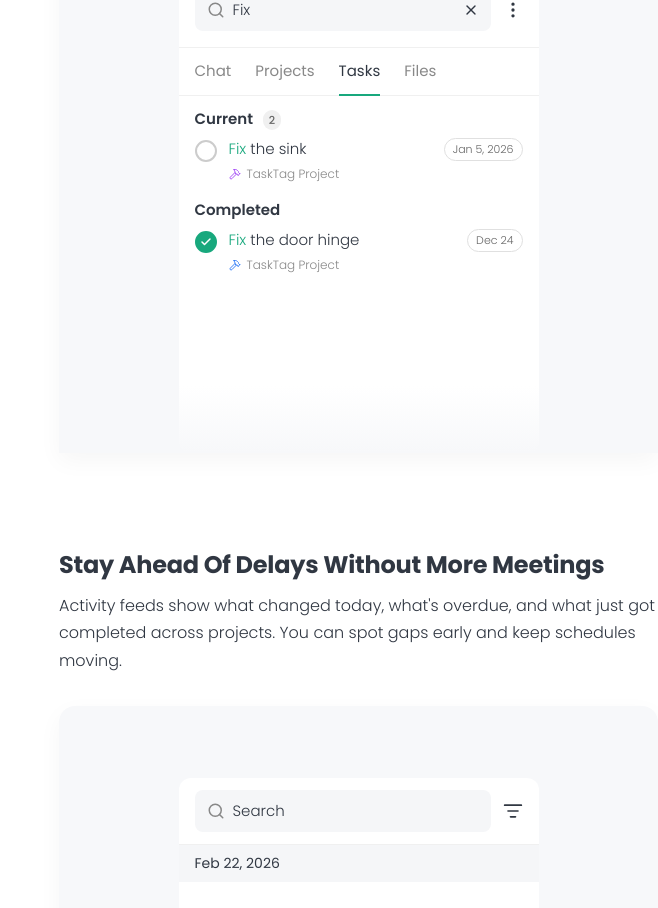
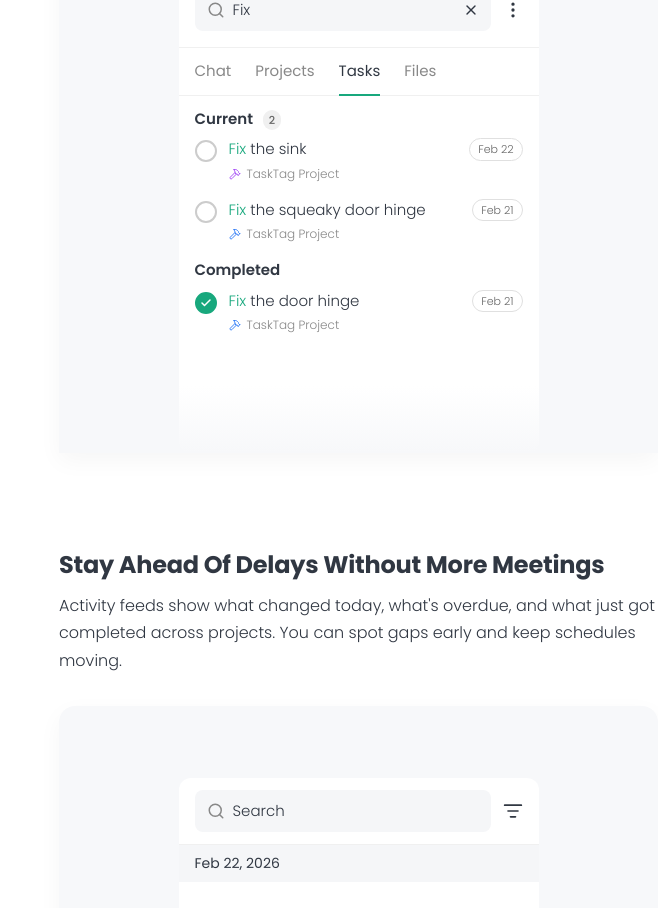
Before and after one commit to dedekysf/Landing-Page, a React (Vite) app: page / in a window 1280 px wide. Shown: the part 5157-6065 px from the top of the page, without its empty margins (622-1280 px from the left). Built offline with nearby package versions, Linux system fonts and the light colour scheme.

Commit message:
Fix build errors for production deployment

```diff
--- a/src/components/sections/FeaturesV2.tsx
+++ b/src/components/sections/FeaturesV2.tsx
@@ -166,7 +166,6 @@ const FeaturesV2: React.FC = () => {
                             <FeatureScrollBlock
                                 key={feat.id}
                                 feat={feat}
-                                index={i}
                                 isActive={activeTab === i}
                                 setRef={(el) => { contentRefs.current[i] = el; }}
                             />
@@ -182,12 +181,10 @@ const FeaturesV2: React.FC = () => {
 // Component helper to handle individual scroll progress per block
 const FeatureScrollBlock = React.memo(({
     feat,
-    index,
     isActive,
     setRef
 }: {
     feat: any,
-    index: number,
     isActive: boolean,
     setRef: (el: HTMLDivElement | null) => void
 }) => {
--- a/src/components/sections/Hero.tsx
+++ b/src/components/sections/Hero.tsx
@@ -1,5 +1,5 @@
 import React from 'react';
-import { motion, useScroll, useTransform, useSpring } from 'framer-motion';
+import { motion, useScroll, useTransform } from 'framer-motion';
 import { Zap, ChartLine, CalendarCheck2 } from 'lucide-react';
 
 import styles from './Hero.module.css';
--- a/src/components/sections/features/Feature4.tsx
+++ b/src/components/sections/features/Feature4.tsx
@@ -1,4 +1,4 @@
-import React, { useEffect, useState } from 'react';
+import { useEffect, useState } from 'react';
 import { motion, AnimatePresence } from 'framer-motion';
 import { CheckCircle2, Folder, Hash, Plus, Smile, Mic } from 'lucide-react';
 import styles from './Feature4.module.css';
@@ -15,7 +15,7 @@ const Feature4 = ({ isActive }: { isActive: boolean }) => {
         setPhase(0);
 
         let isMounted = true;
-        let timeoutIds: NodeJS.Timeout[] = [];
+        let timeoutIds: any[] = [];
 
         const runSequence = () => {
             if (!isMounted) return;
--- a/src/components/sections/features/Feature5.tsx
+++ b/src/components/sections/features/Feature5.tsx
@@ -1,6 +1,6 @@
-import React, { useEffect, useState } from 'react';
+import { useEffect, useState } from 'react';
 import { motion, AnimatePresence } from 'framer-motion';
-import { Search, X, MoreVertical, Hammer, Check, ChevronUp } from 'lucide-react';
+import { Search, X, MoreVertical, Hammer, Check } from 'lucide-react';
 import styles from './Feature5.module.css';
 
 const Feature5 = ({ isActive }: { isActive: boolean }) => {
@@ -15,8 +15,8 @@ const Feature5 = ({ isActive }: { isActive: boolean }) => {
         }
 
         let isMounted = true;
-        let timeoutIds: NodeJS.Timeout[] = [];
-        let typingInterval: NodeJS.Timeout;
+        let timeoutIds: any[] = [];
+        let typingInterval: any;
 
         const runSequence = () => {
             if (!isMounted) return;
@@ -132,25 +132,25 @@ const Feature5 = ({ isActive }: { isActive: boolean }) => {
                                         <div className={styles.itemContent}>
                                             <div className={styles.itemHeader}>
                                                 <span className={styles.itemTitle}><span className={styles.highlight}>Fix</span> the sink</span>
-                                                <div className={styles.datePill}>Jan 5, 2026</div>
+                                                <div className={styles.datePill}>Feb 22</div>
                                             </div>
                                             <div className={styles.itemSub}>
                                                 <Hammer size={12} className={styles.buildingIcon} /> TaskTag Project
                                             </div>
                                         </div>
                                     </motion.div>
-                                    {/* <motion.div variants={itemVariants} className={styles.resultItem}>
+                                    <motion.div variants={itemVariants} className={styles.resultItem}>
                                         <div className={styles.checkboxMark} />
                                         <div className={styles.itemContent}>
                                             <div className={styles.itemHeader}>
                                                 <span className={styles.itemTitle}><span className={styles.highlight}>Fix</span> the squeaky door hinge</span>
-                                                <div className={styles.datePill}>Dec 24</div>
+                                                <div className={styles.datePill}>Feb 21</div>
                                             </div>
                                             <div className={styles.itemSub}>
                                                 <Hammer size={12} className={styles.buildingIcon2} /> TaskTag Project
                                             </div>
                                         </div>
-                                    </motion.div> */}
+                                    </motion.div>
                                 </div>
 
                                 <div>
@@ -164,7 +164,7 @@ const Feature5 = ({ isActive }: { isActive: boolean }) => {
                                         <div className={styles.itemContent}>
                                             <div className={styles.itemHeader}>
                                                 <span className={styles.itemTitle}><span className={styles.highlight}>Fix</span> the door hinge</span>
-                                                <div className={styles.datePill}>Dec 24</div>
+                                                <div className={styles.datePill}>Feb 21</div>
                                             </div>
                                             <div className={styles.itemSub}>
                                                 <Hammer size={12} className={styles.buildingIcon2} /> TaskTag Project
```
Also changed, not shown: typescript_errors.txt (added), typescript_errors_utf8.txt (added).
